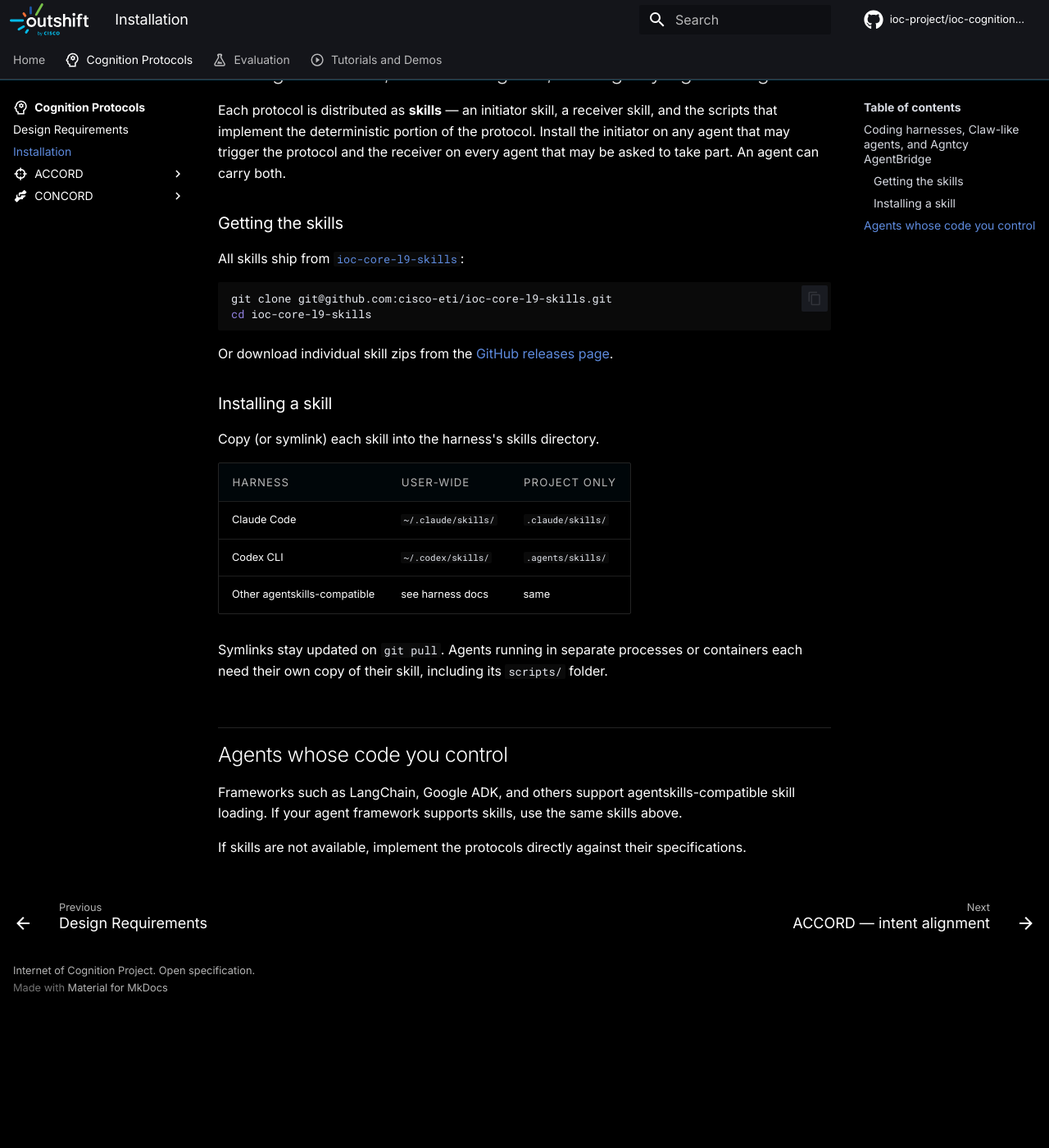
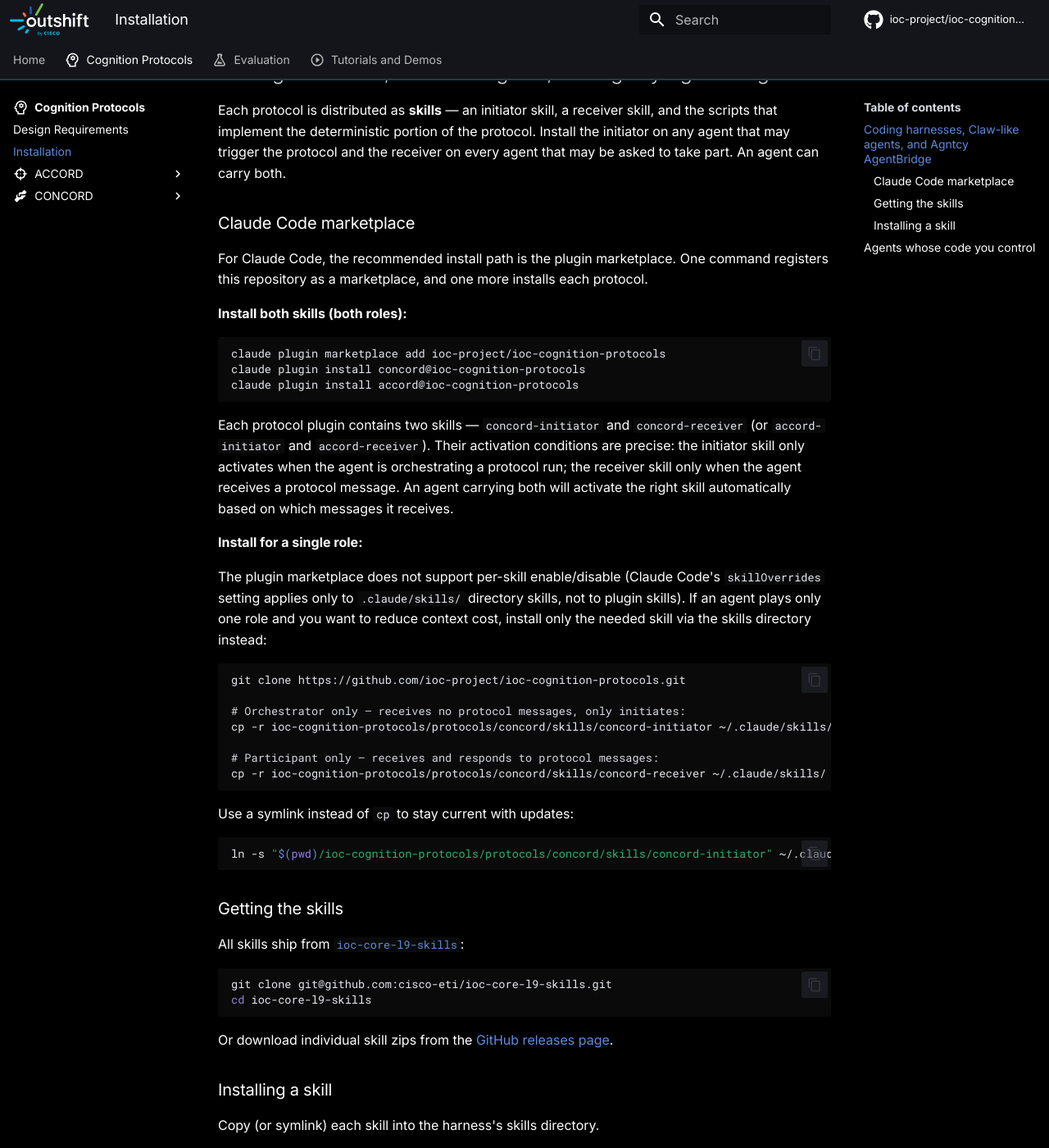
Before and after one commit to ioc-project/cognition-protocols, an MkDocs documentation site: the page built from docs/cognition-protocols/installation.md, in a window 1280 px wide and 1400 px high, scrolled down 365 px. Shown: the whole window at 82% size. Built offline with MkDocs 1.6.1 and Material for MkDocs 9.7.7, drawn with Linux system fonts in a browser that asks for light colours; comment, search, counter and statistics services are not loaded; before the commit the page ends 1592 px from its top, so only the background shows below that.

Commit message:
feat: add Claude Code plugin marketplace
Add .claude-plugin/marketplace.json so users can install ACCORD and
CONCORD via the Claude Code plugin system:

  claude plugin marketplace add ioc-project/ioc-cognition-protocols
  claude plugin install concord@ioc-cognition-protocols
  claude plugin install accord@ioc-cognition-protocols

Update installation docs with a Claude Code marketplace subsection
inside the existing coding-harnesses section, covering both full-protocol
install (both roles) and single-role install via the skills directory.

Signed-off-by: Sam Betts <1769706+Tehsmash@users.noreply.github.com>

````diff
--- a/docs/cognition-protocols/installation.md
+++ b/docs/cognition-protocols/installation.md
@@ -13,6 +13,48 @@
 and the scripts that implement the deterministic portion of the protocol. Install the
 initiator on any agent that may trigger the protocol and the receiver on every agent
 that may be asked to take part. An agent can carry both.
+
+### Claude Code marketplace
+
+For Claude Code, the recommended install path is the plugin marketplace. One command
+registers this repository as a marketplace, and one more installs each protocol.
+
+**Install both skills (both roles):**
+
+```bash
+claude plugin marketplace add ioc-project/ioc-cognition-protocols
+claude plugin install concord@ioc-cognition-protocols
+claude plugin install accord@ioc-cognition-protocols
+```
+
+Each protocol plugin contains two skills — `concord-initiator` and `concord-receiver`
+(or `accord-initiator` and `accord-receiver`). Their activation conditions are precise:
+the initiator skill only activates when the agent is orchestrating a protocol run;
+the receiver skill only when the agent receives a protocol message. An agent carrying
+both will activate the right skill automatically based on which messages it receives.
+
+**Install for a single role:**
+
+The plugin marketplace does not support per-skill enable/disable (Claude Code's
+`skillOverrides` setting applies only to `.claude/skills/` directory skills, not to
+plugin skills). If an agent plays only one role and you want to reduce context cost,
+install only the needed skill via the skills directory instead:
+
+```bash
+git clone https://github.com/ioc-project/ioc-cognition-protocols.git
+
+# Orchestrator only — receives no protocol messages, only initiates:
+cp -r ioc-cognition-protocols/protocols/concord/skills/concord-initiator ~/.claude/skills/
+
+# Participant only — receives and responds to protocol messages:
+cp -r ioc-cognition-protocols/protocols/concord/skills/concord-receiver ~/.claude/skills/
+```
+
+Use a symlink instead of `cp` to stay current with updates:
+
+```bash
+ln -s "$(pwd)/ioc-cognition-protocols/protocols/concord/skills/concord-initiator" ~/.claude/skills/concord-initiator
+```
 
 ### Getting the skills
 
````
Also changed, not shown: 1 other file.
